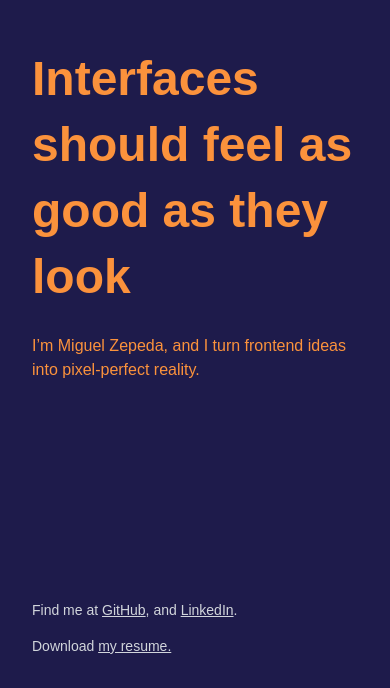
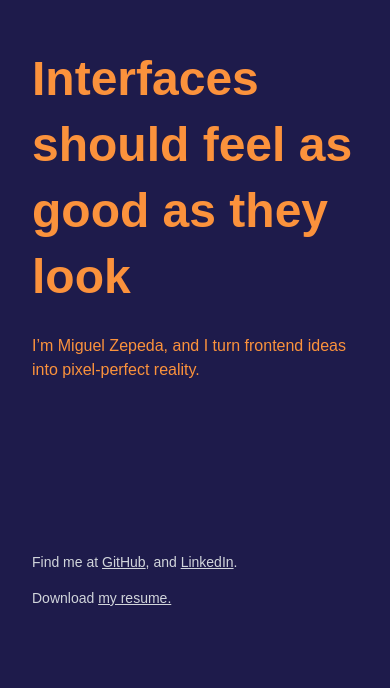
Before and after one commit to MoBBsKiLLz/my-portfolio, a Next.js app: page / in a window 390 px wide. Shown: the part 156-844 px from the top of the page. Built offline with nearby package versions, Linux system fonts and the light colour scheme; grey boxes are pictures that could not be loaded; a web font is replaced by a local one.

Commit message:
Added some margin to the bottom of the welcome page on mobile so the links aren't blocked

```diff
--- a/components/LeftColumnMobile.js
+++ b/components/LeftColumnMobile.js
@@ -24,7 +24,7 @@ export default function LeftColumnMobile() {
       </div>
 
       {/* Footer */}
-      <footer className="mt-12 space-y-4 relative z-10">
+      <footer className="mb-12 space-y-4 relative z-10">
         <p className="text-sm text-gray-300">
           Find me at{" "}
           <a
```
